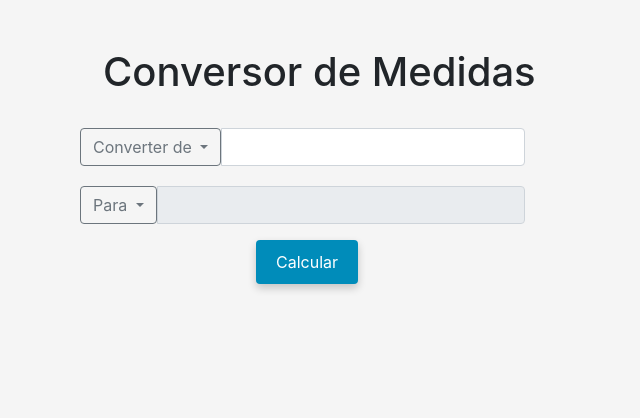
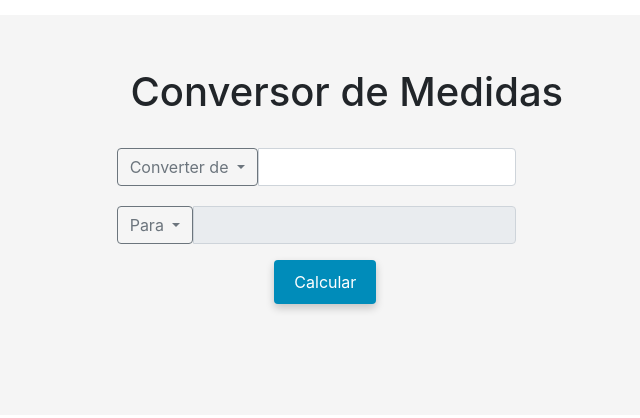
Before and after one commit to TheusMarqs/conversor_medidas, a plain HTML site: page index.html in a window 1280 px wide. Shown: the whole page, without its empty margins (267-907 px from the left). Drawn offline with nearby package versions, Linux system fonts and the light colour scheme.

Commit message:
divfinal

```diff
--- a/index.html
+++ b/index.html
@@ -34,11 +34,12 @@
   </style>
 </head>
 
-<body style="background-color: whitesmoke;">
+<body style="background-color: white;">
   <div class="container">
+    <div style="background-color: whitesmoke; height: 400px; border-radius: 1em; width: 1000px; margin: 0 auto; padding-top: 5px; margin-top: 15px;">
       <div class="row mt-5">
         <div class="col-md-3"></div>
-      <div class="col-md-5">
+        <div class="col-md-6">
           <h1>Conversor de Medidas</h1>
         </div>
       </div>
@@ -86,6 +87,7 @@
         <button id="btnCalc" onclick="Calcular()">Calcular</button>
       </div>
     </div>
+  </div>
 
   <script src="https://cdn.jsdelivr.net/npm/jquery@3.5.1/dist/jquery.slim.min.js"
     integrity="sha384-DfXdz2htPH0lsSSs5nCTpuj/zy4C+OGpamoFVy38MVBnE+IbbVYUew+OrCXaRkfj"
```
Lines whose indentation alone changed are shown as unchanged.
